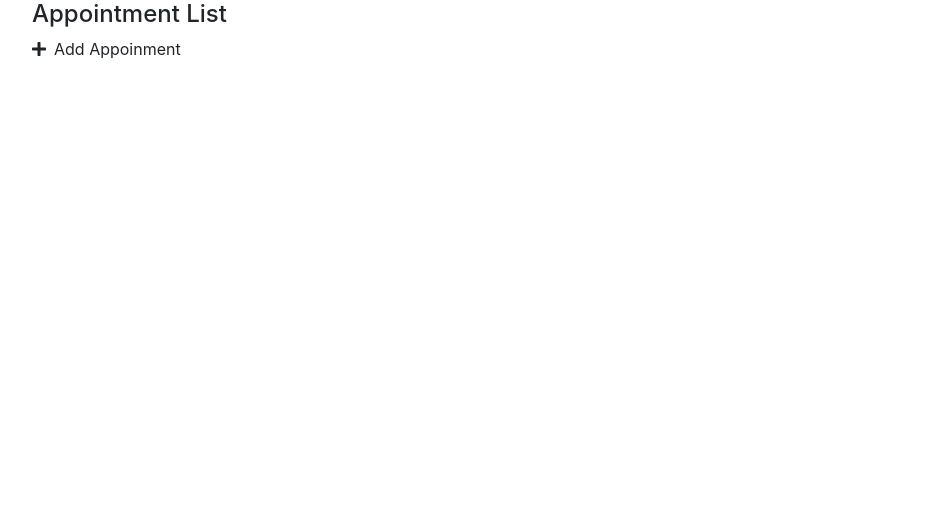
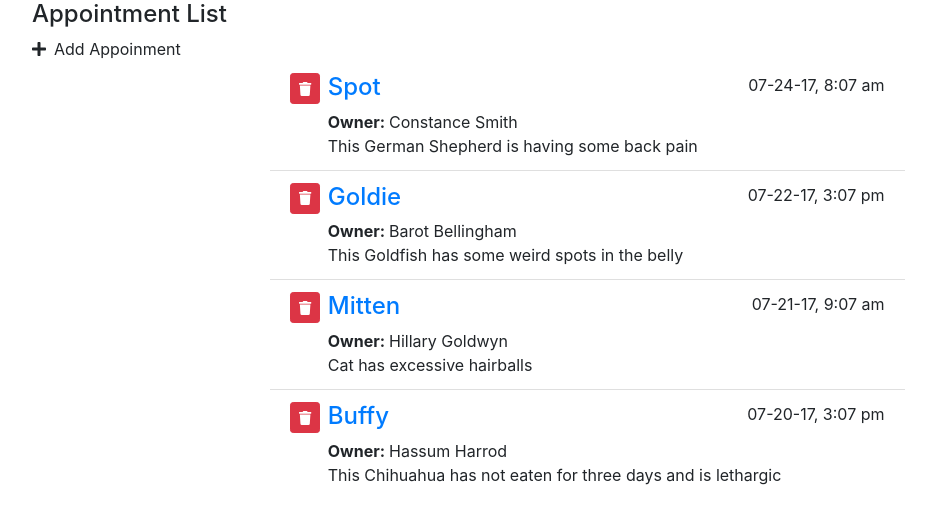
Before and after one commit to rayatniareza/vue-interface, a Vue app: page / in a window 1280 px wide. Shown: the top 524 px of the page, without its empty margins (53-989 px from the left). Built offline with nearby package versions, Linux system fonts and the light colour scheme.

Commit message:
edit items

```diff
--- a/src/App.vue
+++ b/src/App.vue
@@ -2,7 +2,13 @@
   <div id="main-app" class="container">
     <h4>{{ title }}</h4>
     <font-awesome-icon icon="plus" class="mr-2" />Add Appoinment
-    <appoinment-list :appoinments="appoinments" />
+    <div class="row justify-content-center">
+      <appoinment-list
+        :appoinments="appoinments"
+        @remove="removeItem"
+        @edit="editItem"
+      />
+    </div>
   </div>
 </template>
 
@@ -10,7 +16,7 @@
 import { FontAwesomeIcon } from "@fortawesome/vue-fontawesome";
 import axios from "axios";
 import AppoinmentList from "./components/AppoinmentList";
-
+import _ from "lodash";
 export default {
   name: "MainApp",
   components: {
@@ -21,12 +27,30 @@ export default {
     return {
       title: "Appointment List",
       appoinments: [],
+      aptIndex: 0,
     };
   },
+  methods: {
+    removeItem: function (apt) {
+      //this.appoinments.splice( index, 1 );
+      this.appoinments = _.without(this.appoinments, apt);
+    },
+    editItem: function (id, field, text) {
+      const aptIndex = _.findIndex(this.appoinments, {
+        aptId: id,
+      });
+      this.appoinments[aptIndex][field] = text;
+    },
+  },
   mounted() {
-    axios
-      .get("./data/appoinment.json")
-      .then((response) => (this.appoinments = response.data));
+    axios.get("./data/appoinment.json").then(
+      (response) =>
+        (this.appoinments = response.data.map((item) => {
+          item.aptId = this.aptIndex;
+          this.aptIndex++;
+          return item;
+        }))
+    );
   },
 };
 </script>
--- a/src/components/AppoinmentList.vue
+++ b/src/components/AppoinmentList.vue
@@ -0,0 +1,65 @@
+<template>
+  <div class="col-12 col-md-10 col-lg-7">
+    <div class="list-group list-group-flush">
+      <div
+        class="list-group-item d-flex align-items-start"
+        v-for="item in appoinments"
+        :key="item.aptId"
+      >
+        <button class="mr-2 btn btn-sm btn-danger">
+          <font-awesome-icon icon="trash" @click="$emit('remove', item)" />
+        </button>
+        <div class="w-100">
+          <div class="d-flex justify-content-between">
+            <span
+              class="h4 text-primary"
+              contenteditable="contenteditable"
+              @blur="
+                $emit('edit', item.aptId, 'petName', $event.target.innerText)
+              "
+            >
+              {{ item.petName }}</span
+            >
+            <span class="float-right">{{ formattedDate(item.aptDate) }}</span>
+          </div>
+          <div class="owner-name">
+            <span class="font-weight-bold textprimary mr-1">Owner:</span>
+            <span
+              contenteditable="contenteditable"
+              @blur="
+                $emit('edit', item.aptId, 'petOwner', $event.target.innerText)
+              "
+              >{{ item.petOwner }}</span
+            >
+          </div>
+          <div
+            contenteditable="contenteditable"
+            @blur="
+              $emit('edit', item.aptId, 'aptNotes', $event.target.innerText)
+            "
+          >
+            {{ item.aptNotes }}
+          </div>
+        </div>
+      </div>
+    </div>
+  </div>
+</template>
+
+<script>
+import { FontAwesomeIcon } from "@fortawesome/vue-fontawesome";
+import moment from "moment";
+
+export default {
+  name: "AppoinmetnList",
+  props: ["appoinments"],
+  components: {
+    FontAwesomeIcon,
+  },
+  methods: {
+    formattedDate: function (date) {
+      return moment(new Date(date)).format("MM-DD-YY, h:MM a");
+    },
+  },
+};
+</script>
```
